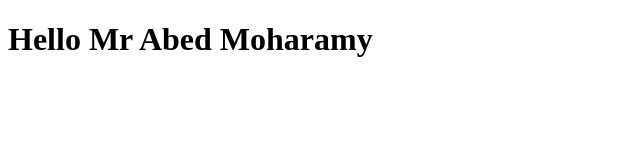
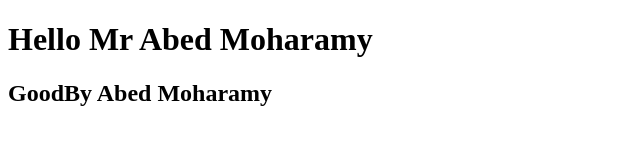
Before and after one commit to abedmoharamy/git-project, a plain HTML site: page index.html in a window 1280 px wide. Shown: the whole page, without its empty margins (0-640 px from the left). Drawn offline with Linux system fonts and the light colour scheme.

Commit message:
Add Tag H2

```diff
--- a/index.html
+++ b/index.html
@@ -6,5 +6,6 @@
 </head>
 <body>
 <h1>Hello Mr Abed Moharamy</h1>
+<h2>GoodBy Abed Moharamy</h2>
 </body>
 </html>
```
